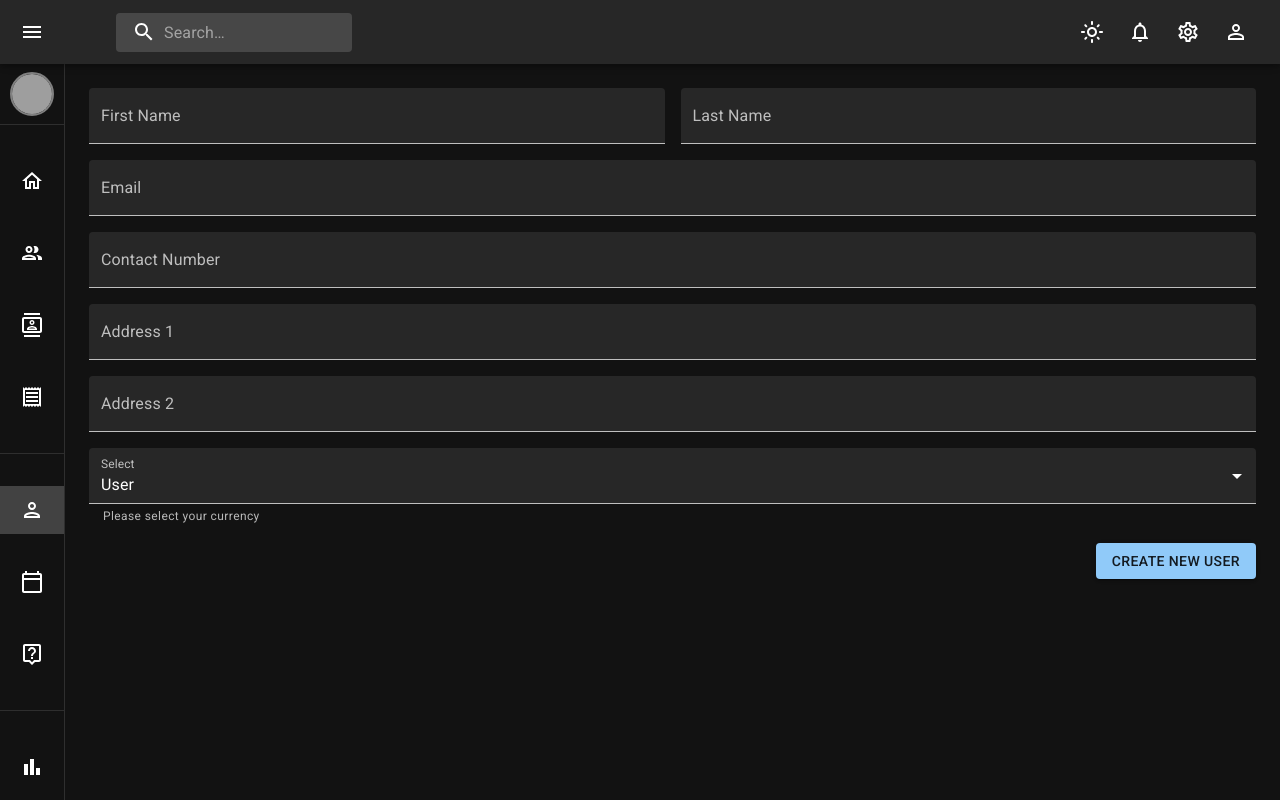
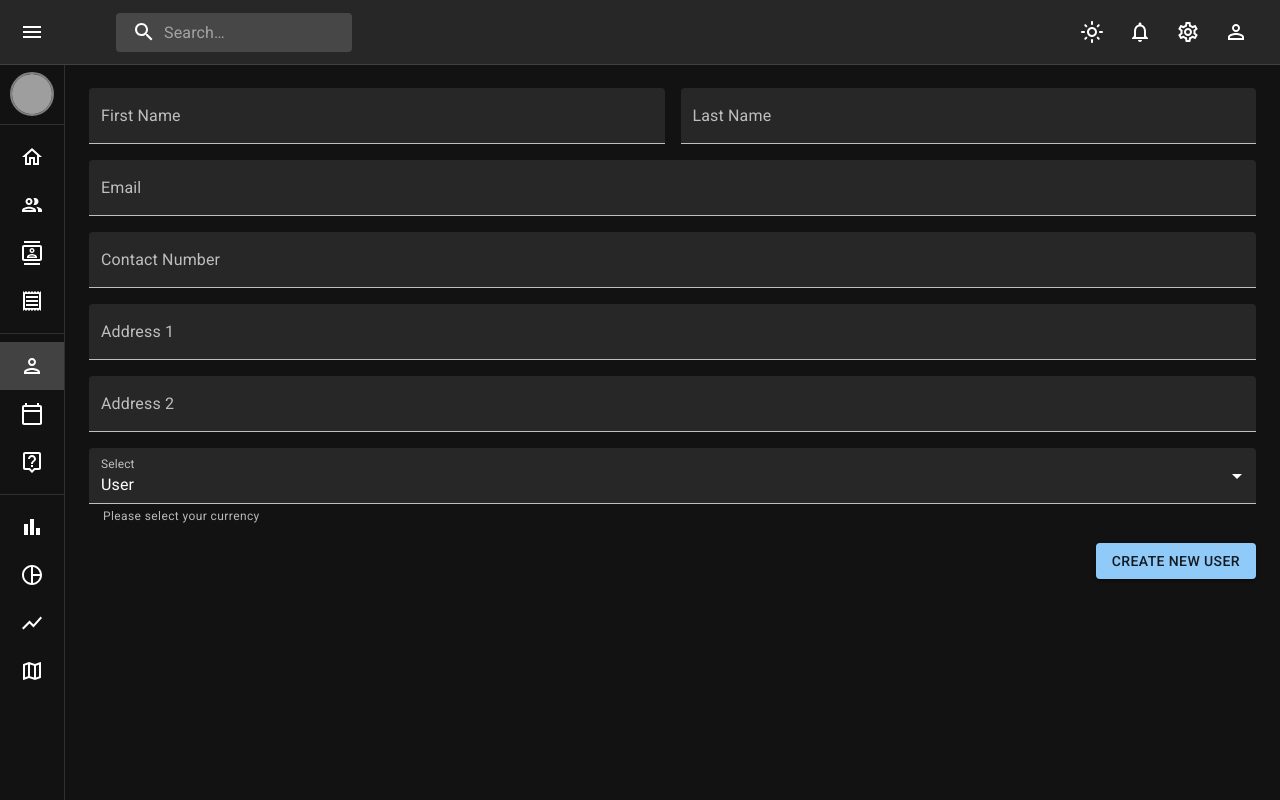
Before and after one commit to MahdiLcoder/admin-dashboard, a React (Vite) app: page /Form in a window 1280 px wide. Built offline with nearby package versions, Linux system fonts and the light colour scheme; grey boxes are pictures that could not be loaded.

Commit message:
complete calendar

```diff
--- a/src/components/SideBar.jsx
+++ b/src/components/SideBar.jsx
@@ -34,6 +34,8 @@ const openedMixin = (theme) => ({
     duration: theme.transitions.duration.enteringScreen,
   }),
   overflowX: 'hidden',
+  backgroundColor: theme.palette.background.paper,
+  borderRight: `1px solid ${theme.palette.divider}`,
 });
 
 const closedMixin = (theme) => ({
@@ -46,6 +48,8 @@ const closedMixin = (theme) => ({
   [theme.breakpoints.up('sm')]: {
     width: `calc(${theme.spacing(8)} + 1px)`,
   },
+  backgroundColor: theme.palette.background.paper,
+  borderRight: `1px solid ${theme.palette.divider}`,
 });
 
 const DrawerHeader = styled('div')(({ theme }) => ({
--- a/src/components/TopBar.jsx
+++ b/src/components/TopBar.jsx
@@ -23,6 +23,9 @@ const StyledAppBar = styled(MuiAppBar, {
     easing: theme.transitions.easing.sharp,
     duration: theme.transitions.duration.leavingScreen,
   }),
+  backgroundColor: theme.palette.background.default,
+  boxShadow: 'none',
+  borderBottom: `1px solid ${theme.palette.divider}`,
   ...(open && {
     marginLeft: drawerWidth,
     width: `calc(100% - ${drawerWidth}px)`,
@@ -77,7 +80,7 @@ function TopBar({ open, handleDrawerOpen, mode, setMode }) {
   const theme = useTheme();
 
   return (
-    <StyledAppBar position="fixed" open={open} color="primary">
+    <StyledAppBar position="fixed" open={open} color="default">
       <Toolbar>
         <IconButton
           color="inherit"
--- a/src/index.css
+++ b/src/index.css
@@ -3,71 +3,3 @@
 * {
     font-family: 'Roboto', Arial, sans-serif;
 }
-
-
-html,
-body,
-body > div { /* the react root */
-  margin: 0;
-  padding: 0;
-  height: 100%;
-  overflow: hidden; /* Completely removes scrolling */
-}
-
-h2 {
-  margin: 0;
-  font-size: 16px;
-}
-
-ul {
-  margin: 0;
-  padding: 0 0 0 1.5em;
-}
-
-li {
-  margin: 1.5em 0;
-  padding: 0;
-}
-
-b { /* used for event dates/times */
-  margin-right: 3px;
-}
-
-.demo-app {
-  display: flex;
-  min-height: 100%;
-  font-family: Arial, Helvetica Neue, Helvetica, sans-serif;
-  font-size: 14px;
-}
-
-.demo-app-sidebar {
-  width: 300px;
-  line-height: 1.5;
-  border-right: 1px solid #d3e2e8;
-  overflow: hidden; /* Removes scrolling */
-}
-
-.demo-app-sidebar-section {
-  padding: 2em;
-}
-
-.demo-app-main {
-  flex-grow: 1;
-  padding: 3em;
-  overflow: hidden; /* Removes scrolling */
-}
-
-/* Completely remove scrollbar */
-body {
-  scrollbar-width: none; /* Firefox */
-}
-
-body::-webkit-scrollbar {
-  display: none; /* Chrome, Safari */
-}
-
-/* Calendar styles */
-.fc { /* the calendar root */
-  max-width: 1100px;
-  margin: 0 auto;
-}
--- a/src/pages/calender/Calendar.jsx
+++ b/src/pages/calender/Calendar.jsx
@@ -5,12 +5,11 @@ import { formatDate } from '@fullcalendar/core';
 import dayGridPlugin from '@fullcalendar/daygrid';
 import timeGridPlugin from '@fullcalendar/timegrid';
 import interactionPlugin from '@fullcalendar/interaction'; // Ensure this import is uncommented
-import { useTheme } from '@mui/material';
+import "./calendar.css";
 
 export default function Calendar() {
   const [weekendsVisible, setWeekendsVisible] = useState(true);
   const [currentEvents, setCurrentEvents] = useState([]);
-  const theme = useTheme()
 
   function handleWeekendsToggle() {
     setWeekendsVisible(!weekendsVisible);
--- /dev/null
+++ b/src/pages/calender/calendar.css
@@ -0,0 +1,53 @@
+
+html,
+body,
+body > div { /* the react root */
+  margin: 0;
+  padding: 0;
+  height: 100%;
+}
+
+h2 {
+  margin: 0;
+  font-size: 16px;
+}
+
+ul {
+  margin: 0;
+  padding: 0 0 0 1.5em;
+}
+
+li {
+  padding: 0;
+}
+
+b { /* used for event dates/times */
+  margin-right: 3px;
+}
+
+.demo-app {
+  display: flex;
+  min-height: 100%;
+  font-family: Arial, Helvetica Neue, Helvetica, sans-serif;
+  font-size: 14px;
+}
+
+.demo-app-sidebar {
+  width: 300px;
+  line-height: 1.5;
+  border-right: 1px solid #d3e2e8;
+}
+
+.demo-app-sidebar-section {
+  padding: 2em;
+}
+
+.demo-app-main {
+  flex-grow: 1;
+  padding: 3em;
+}
+
+.fc { /* the calendar root */
+  max-width: 1100px;
+  margin: 0 auto;
+}
```
